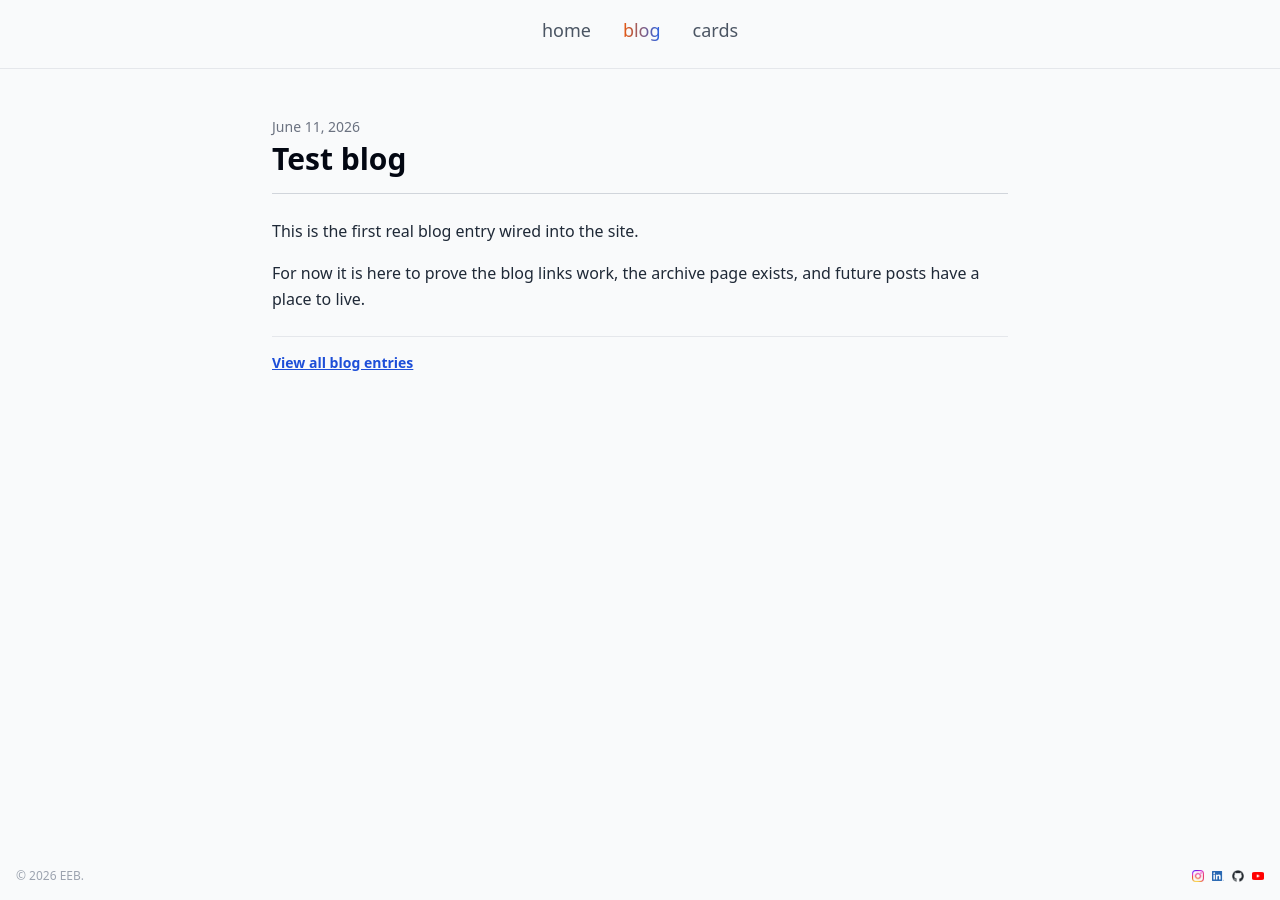
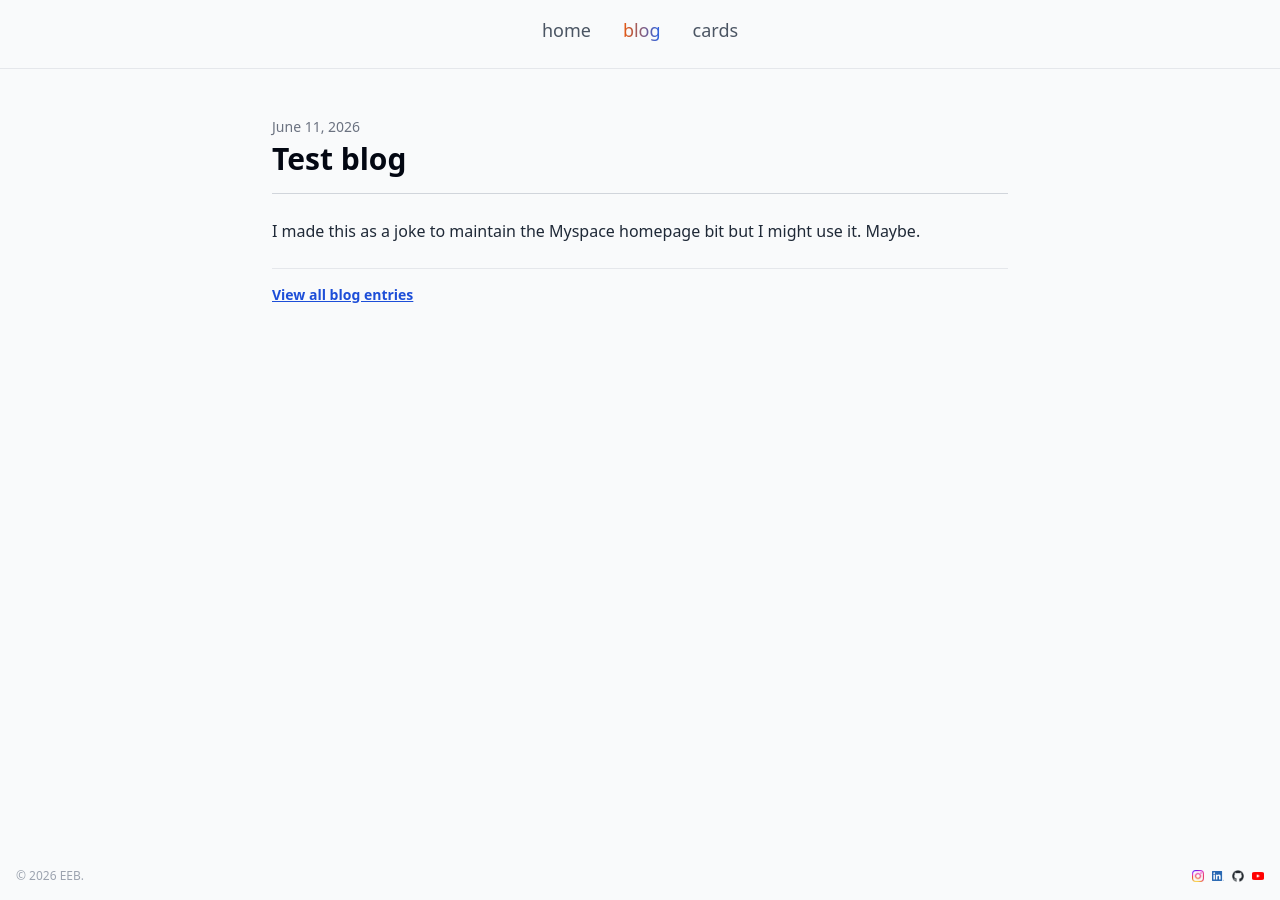
Before and after one commit to enriquebarragan/enriquebarragan.github.io, a Jekyll site: the page built from _posts/2026-06-11-test-blog.md, in a window 1280 px wide. Built offline with Jekyll 4.4.1, drawn with Linux system fonts in a browser that asks for light colours; nearby versions of some CDN libraries.

Commit message:
Update 2026-06-11-test-blog.md

```diff
--- a/_posts/2026-06-11-test-blog.md
+++ b/_posts/2026-06-11-test-blog.md
@@ -4,6 +4,4 @@ title: Test blog
 permalink: /blogs/test-blog/
 ---
 
-This is the first real blog entry wired into the site.
-
-For now it is here to prove the blog links work, the archive page exists, and future posts have a place to live.
+I made this as a joke to maintain the Myspace homepage bit but I might use it. Maybe.
```
